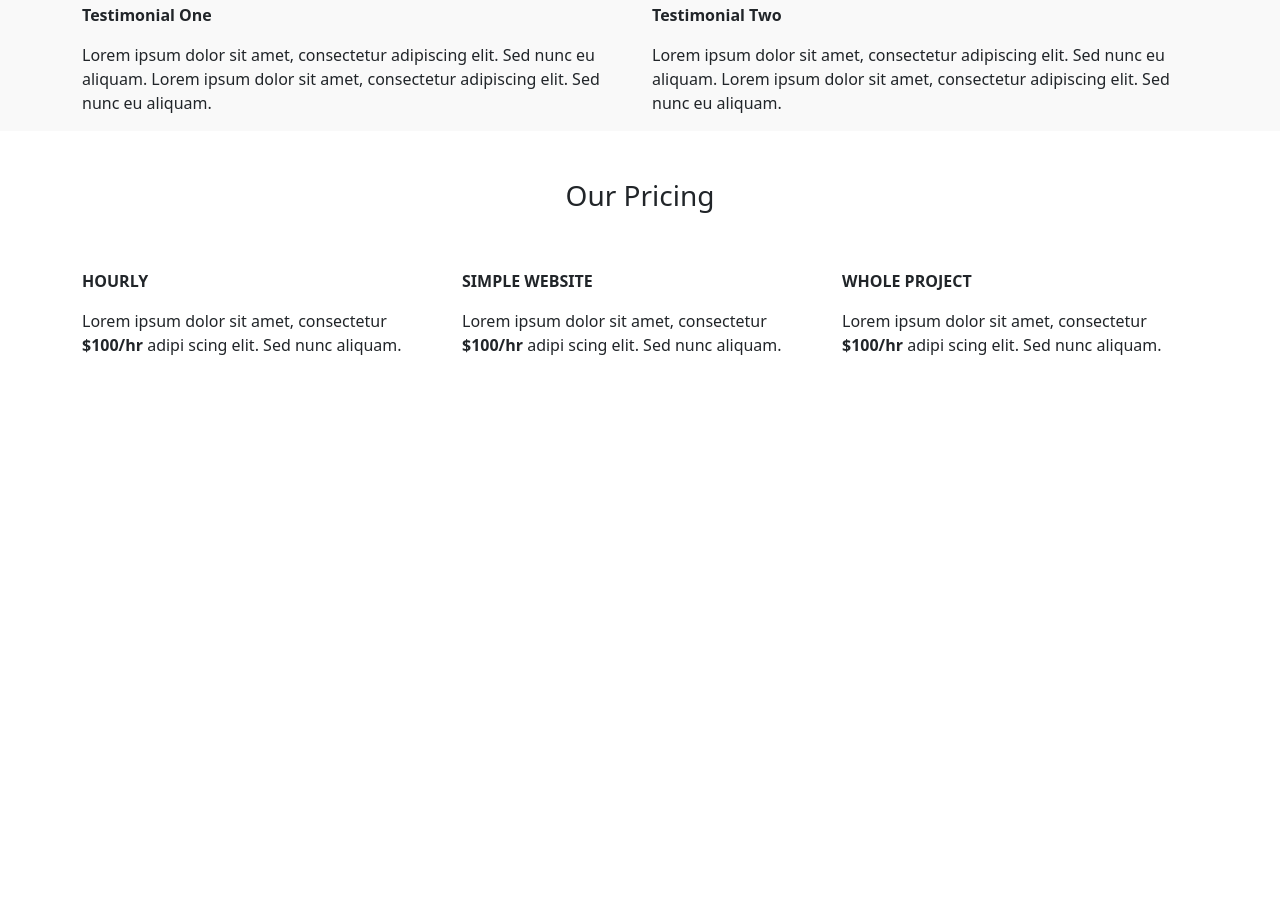
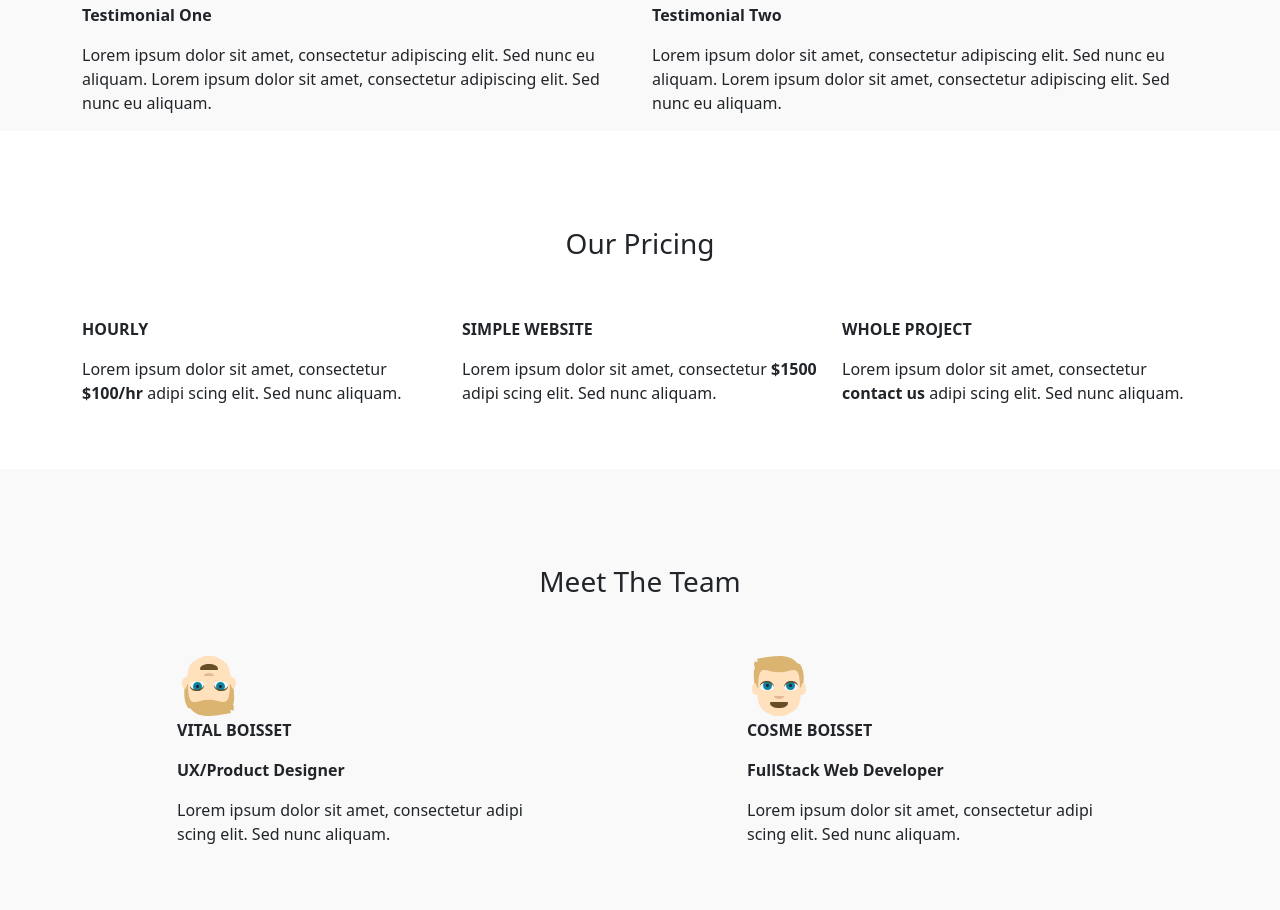
Before and after one commit to Boisset-C/omega_collectiv_bootstrapV5.0, a plain HTML site: page index.html in a window 1280 px wide. Shown: the part 1414-2324 px from the top of the page. Before the commit the page ends 1787 px from the top, so only its background shows below. Drawn offline with nearby package versions, Linux system fonts and the light colour scheme.

Commit message:
Added the Team Section

```diff
--- a/index.html
+++ b/index.html
@@ -130,7 +130,7 @@
 <!--End of Social Proof-->
 <!--Our Pricing-->
 <section>
-    <div class="container-md">
+    <div class="container-md py-5">
         <div class="row">
             <!--col one-->
             <h3 class="d-3 text-center py-5">Our Pricing</h3>
@@ -141,18 +141,43 @@
                <!--col two-->
             <div class="col-md-4">
                 <p class="fw-bold">SIMPLE WEBSITE</p>
-                <p>Lorem ipsum dolor sit amet, consectetur <span class="fw-bold">$100/hr</span> adipi scing elit. Sed nunc aliquam.</p>
+                <p>Lorem ipsum dolor sit amet, consectetur <span class="fw-bold">$1500</span> adipi scing elit. Sed nunc aliquam.</p>
             </div>
                <!--col three-->
             <div class="col-md-4">
                 <p class="fw-bold">WHOLE PROJECT</p>
-                <p>Lorem ipsum dolor sit amet, consectetur <span class="fw-bold">$100/hr</span> adipi scing elit. Sed nunc aliquam.</p>
+                <p>Lorem ipsum dolor sit amet, consectetur <span class="fw-bold">contact us</span> adipi scing elit. Sed nunc aliquam.</p>
             </div>
         </div>
     </div>
 </section>
 <!--End of Our Pricing-->
 <!--Meet The Team-->
+<section class="custom-gray-bg">
+    <div class="container-md py-5">
+        <div class="row justify-content-center">
+            <!--col one-->
+            <h3 class="d-3 text-center py-5">Meet The Team</h3>
+            <div class="col-md-4">
+                <img src="assets/vital.svg" class="img-fluid" alt="vital" />
+                <p  class="fw-bold">VITAL BOISSET</p>
+                <p  class="fw-bold">UX/Product Designer</p>
+                <p>Lorem ipsum dolor sit amet, consectetur adipi scing elit. Sed nunc aliquam.</p>
+            </div>
+            <!--col two-->
+            <div class="col-md-2">
+
+            </div>
+               <!--col three-->
+            <div class="col-md-4">
+                <img src="assets/cosme.svg" class="img-fluid" alt="vital" />
+                <p class="fw-bold">COSME BOISSET</p>
+                <p class="fw-bold">FullStack Web Developer</p>
+                <p>Lorem ipsum dolor sit amet, consectetur adipi scing elit. Sed nunc aliquam.</p>
+            </div>
+        </div>
+    </div>
+</section>
 <!--End of Meet The Team-->
     <!--Bootstrap Bundle JS-->
     <script src="https://cdn.jsdelivr.net/npm/bootstrap@5.0.2/dist/js/bootstrap.bundle.min.js" integrity="sha384-MrcW6ZMFYlzcLA8Nl+NtUVF0sA7MsXsP1UyJoMp4YLEuNSfAP+JcXn/tWtIaxVXM" crossorigin="anonymous"></script>
```
